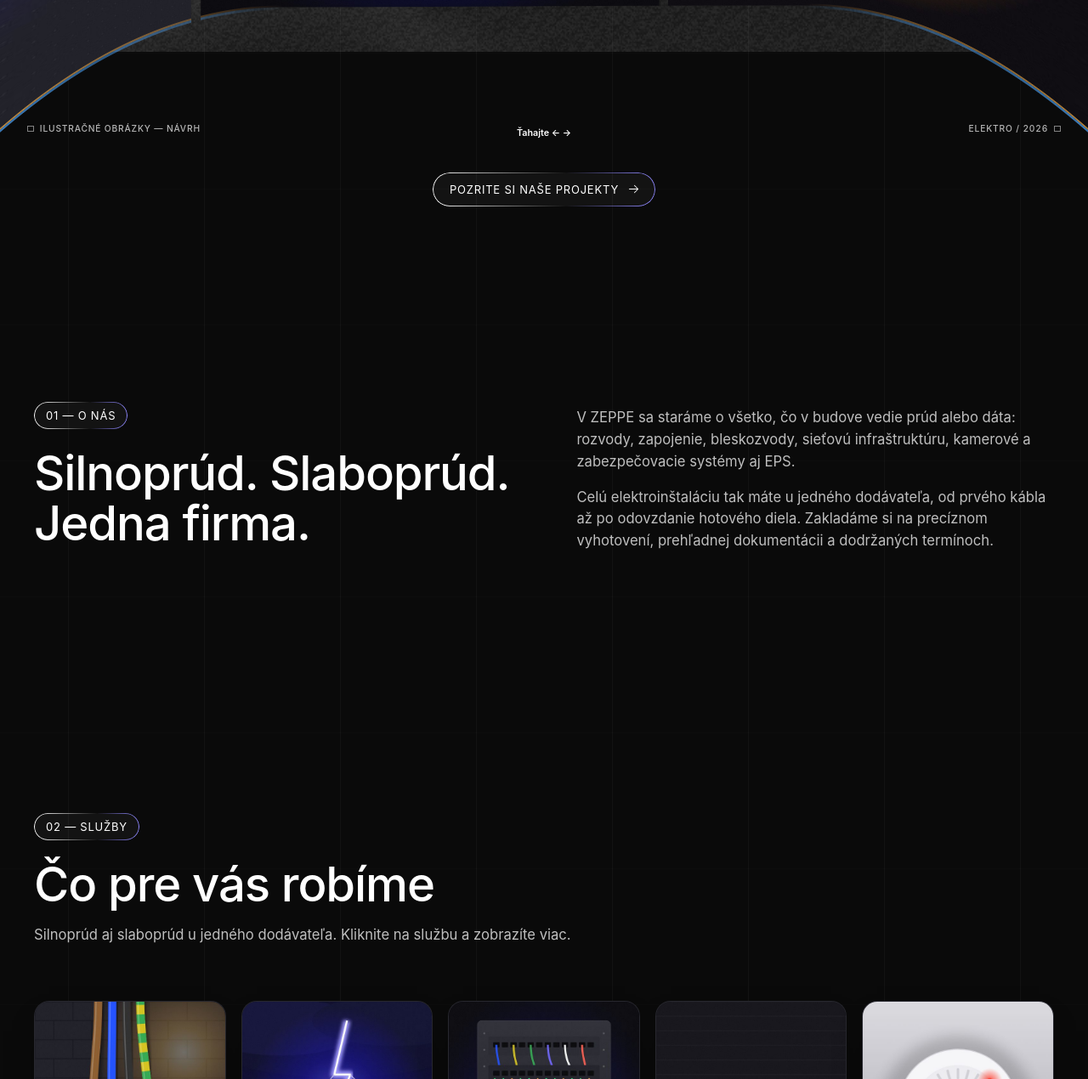
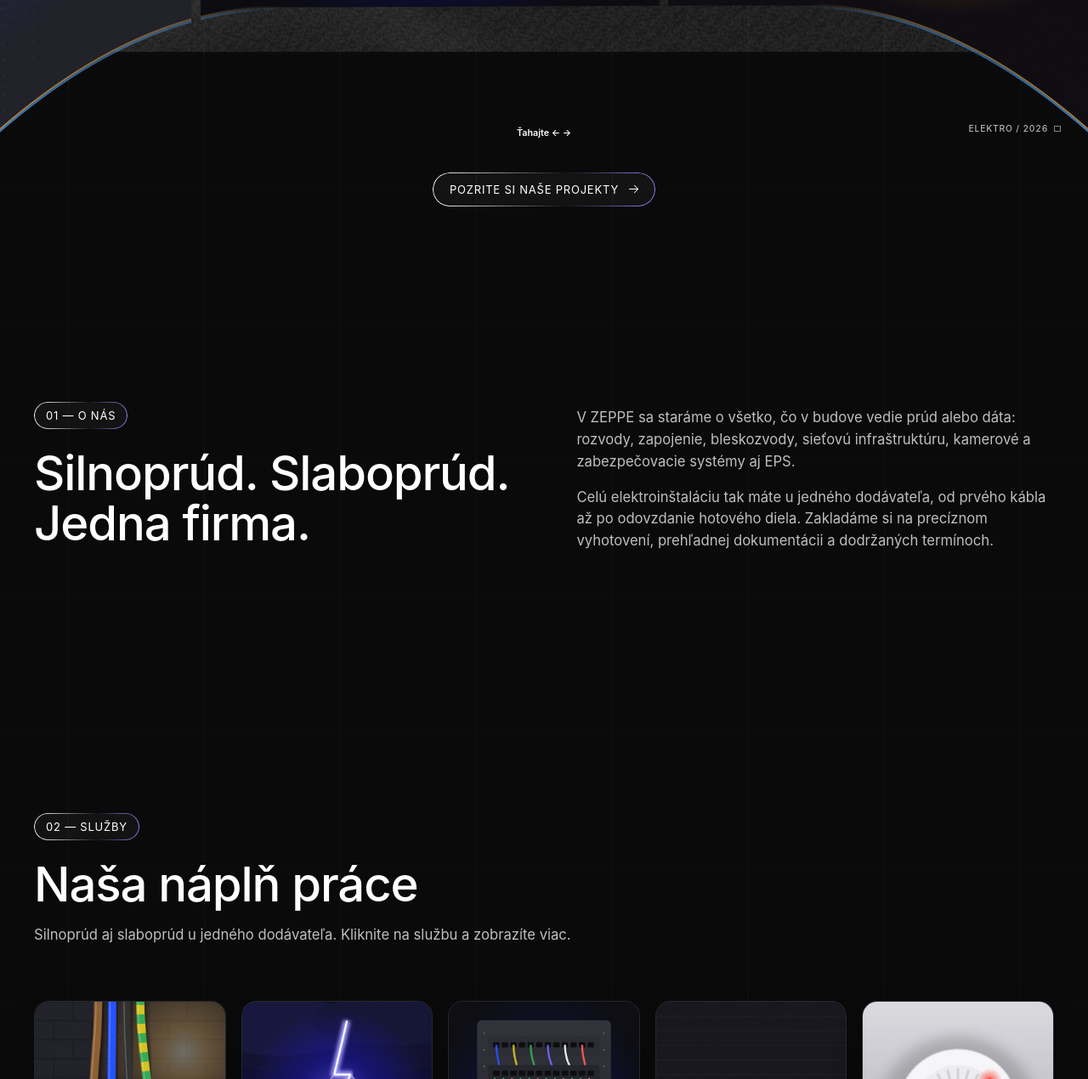
Before and after one commit to filipdnes-jpg/ZEPPA-web, a plain HTML site: page public/index.html in a window 1280 px wide. Shown: the part 1539-2809 px from the top of the page at 85% size. Drawn offline with Linux system fonts and the light colour scheme; animation ran at ten frames a second.

Commit message:
Texty: nadpis služieb „Naša náplň práce“, odstránený štítok návrhu v galérii
Co-Authored-By: Claude Opus 5.5 <noreply@anthropic.com>
Claude-Session: https://claude.ai/code/session_01CGDpWYe9NSSooZauKXfJSy

```diff
--- a/public/index.html
+++ b/public/index.html
@@ -499,7 +499,6 @@ html.mdl-lock .nav{opacity:0;pointer-events:none}
      <div class="rf-fallback" role="list"></div>
      <span class="rf-corner rf-tl">ZEPPA ®</span>
      <span class="rf-corner rf-tr">Realizácie — Nº 01</span>
-     <span class="rf-corner rf-bl">Ilustračné obrázky — návrh</span>
      <span class="rf-corner rf-br">Elektro / 2026</span>
      <span class="rf-cross" aria-hidden="true">+</span>
      <span class="rf-count" aria-hidden="true">Ťahajte ← →</span>
@@ -534,7 +533,7 @@ html.mdl-lock .nav{opacity:0;pointer-events:none}
   <div class="wrap">
    <div class="head reveal">
     <span class="tag">02 — Služby</span>
-    <h2 id="h-sluzby">Čo pre vás robíme</h2>
+    <h2 id="h-sluzby">Naša náplň práce</h2>
     <p class="sub">Silnoprúd aj slaboprúd u jedného dodávateľa. Kliknite na službu a zobrazíte viac.</p>
    </div>
    <div class="mdl-frame" id="svc">
```
